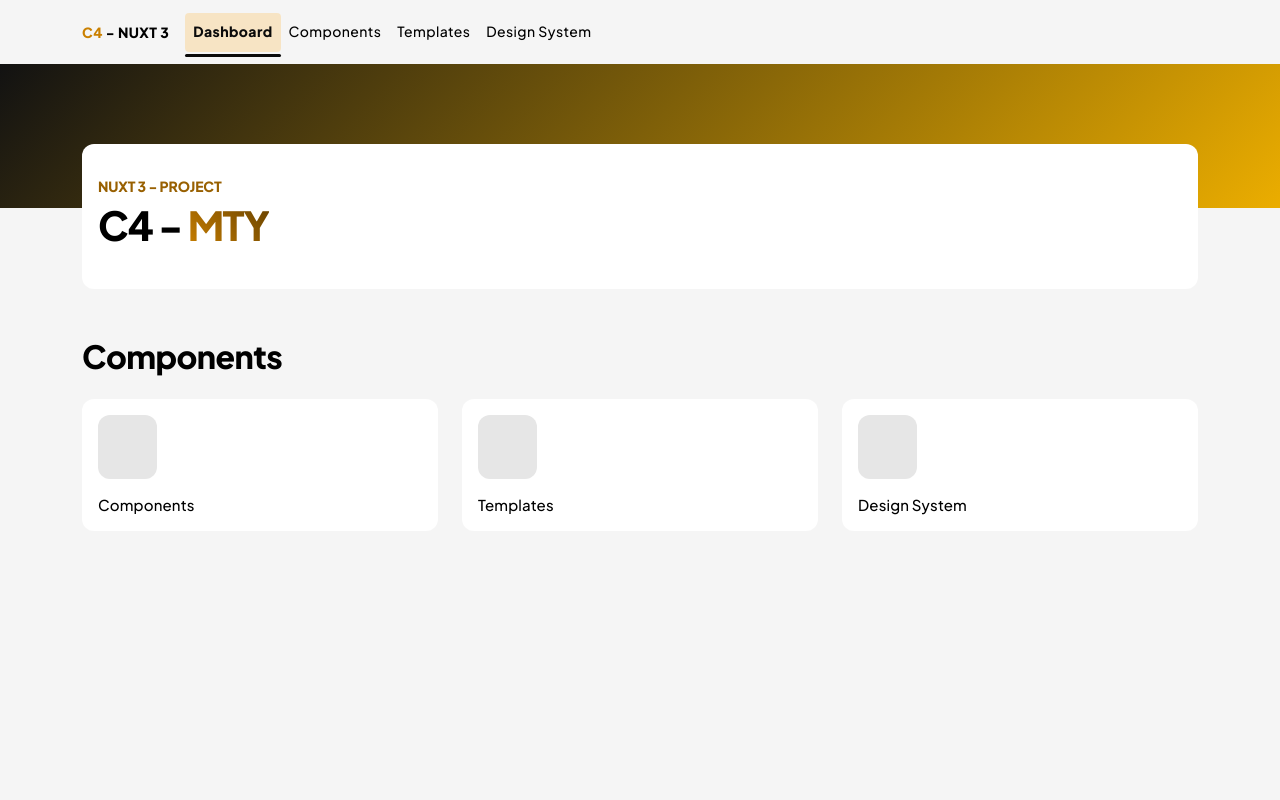
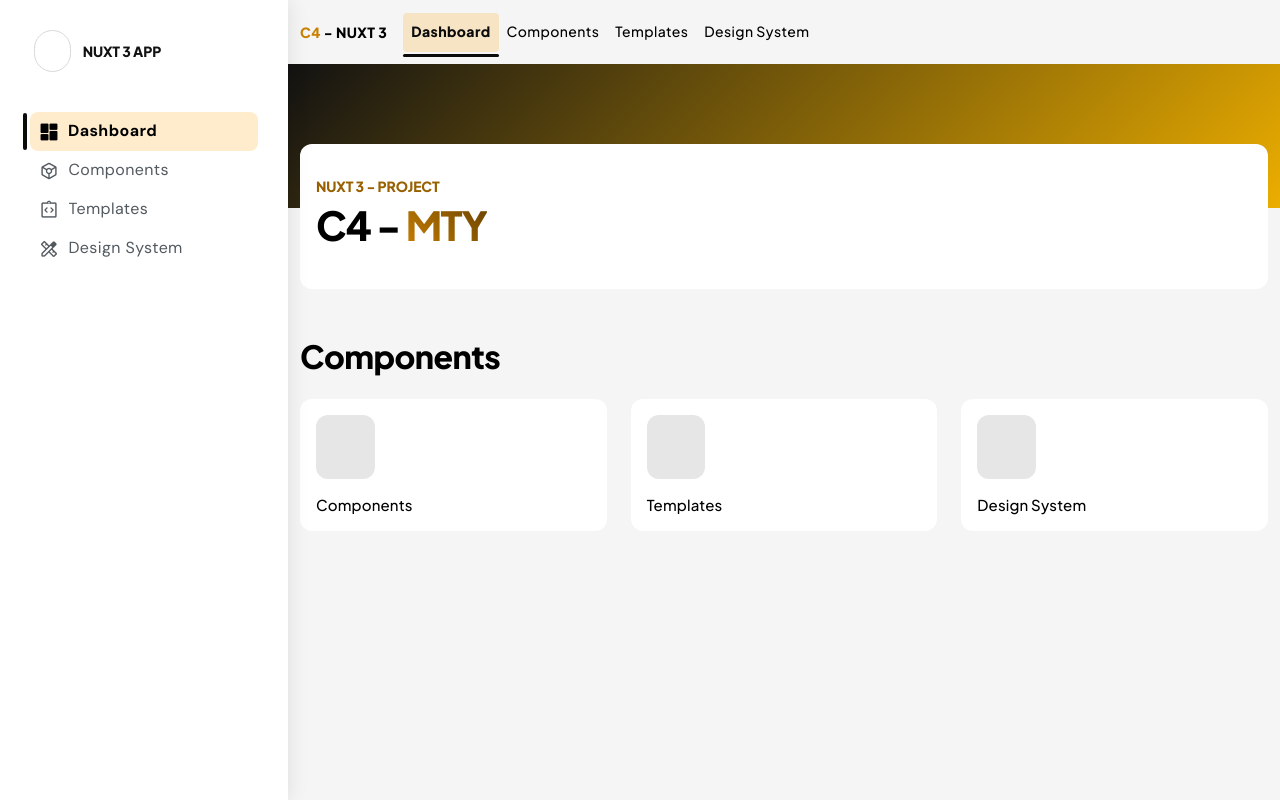
Before and after one commit to giancarlosgza/nuxt3-components-web-app, a Nuxt app: page / in a window 1280 px wide. Built offline with nearby package versions, Linux system fonts and the light colour scheme.

Commit message:
Added material symbols & fix scss classes

```diff
--- a/assets/scss/base/_icons.scss
+++ b/assets/scss/base/_icons.scss
@@ -2,6 +2,24 @@
 i.material-icons-outlined {
   vertical-align: middle;
   display: inline-flex;
+}
+
+// MATERIAL SYMBOLS STYLES
+.material-symbols-rounded {
+  display: inline-flex;
+  vertical-align: middle;
+  transition: $transition-ease-in-out;
+  font-variation-settings: 'FILL' 0,
+  'wght' 500,
+  'GRAD' 0,
+  'opsz' 48
+}
+
+.material-symbols-rounded-bold {
+  font-variation-settings: 'FILL' 1,
+  'wght' 700,
+  'GRAD' 0,
+  'opsz' 48
 }
 
 .icon-inverse {
--- a/assets/scss/base/_layout.scss
+++ b/assets/scss/base/_layout.scss
@@ -100,7 +100,7 @@
 /* Works on Firefox */
 * {
   scrollbar-width: thin;
-  scrollbar-color: var(--theme-surface-200) var(--theme-surface-outline);
+  scrollbar-color: var(--theme-surface-400) var(--theme-surface-outline);
 }
 
 /* Works on Chrome, Edge, and Safari */
@@ -110,7 +110,7 @@
 }
 
 *::-webkit-scrollbar-track {
-  background: var(--theme-surface-200);
+  background: var(--theme-surface-400);
 }
 
 *::-webkit-scrollbar-thumb {
--- a/assets/scss/base/_media.queries.scss
+++ b/assets/scss/base/_media.queries.scss
@@ -19,6 +19,42 @@
       grid-template-columns: repeat(8, 1fr);
     }
   }
+
+  .sidebar {
+    transform: translateX(-18rem);
+    width: calc(18rem / 2);
+
+    .sidebar-header {
+      .sidebar-toggle {
+        position: fixed;
+        top: .7rem;
+        left: 1rem;
+        transform: translateX(18rem);
+      }
+    }
+
+    & ~ main {
+      .content {
+        margin-left: 0;
+      }
+    }
+
+    &:has(.btn-check:checked) {
+      width: calc(18rem / 2);
+      transform: translateX(0);
+
+      .sidebar-toggle {
+        position: unset;
+        transform: unset;
+      }
+
+      & ~ main {
+        .content {
+          margin-left: 0;
+        }
+      }
+    }
+  }
 }
 
 @include m.media-query(600) {
--- a/assets/scss/base/_typography.scss
+++ b/assets/scss/base/_typography.scss
@@ -217,7 +217,7 @@
   }
 }
 
-.font-dm-sans {
+.font-jakarta-sans {
   font-family: $font-jakarta-sans !important;
 }
 
--- a/assets/scss/layout/_navbars.scss
+++ b/assets/scss/layout/_navbars.scss
@@ -6,7 +6,7 @@
   font-size: 14px;
   transition: $transition-cubic-bezier;
   box-shadow: $shadow-0dp;
-  z-index: 999;
+  z-index: 998;
 
   a {
     color: var(--theme-on-primary);
--- a/assets/scss/layout/_sidebars.scss
+++ b/assets/scss/layout/_sidebars.scss
@@ -1,6 +1,3 @@
-/* ---------------------------------------------------
-    SIDEBAR
------------------------------------------------------ */
 .sidebar {
   display: block;
   position: fixed;
@@ -13,7 +10,7 @@
   color: var(--theme-on-primary);
   box-shadow: $shadow-md;
   //border-right: 1px solid var(--theme-default-active);
-  transition: .2s ease-in-out;
+  transition: $transition-ease-in-out;
   z-index: 999;
   padding: 20px;
 
@@ -95,16 +92,25 @@
         background-color: scale-color($primary, $alpha: -90%) !important;
       }
 
+      .material-symbols-rounded {
+        margin-right: .3rem;
+        font-size: 20px;
+      }
+
       &.router-link-active, &.router-link-exact-active {
         font-weight: $fw-800;
         color: var(--theme-primary-contrast);
         background-color: scale-color($primary, $alpha: -85%) !important;
       }
 
-      &:has(.nav-link.active) {
+      &:has(.nav-link.active, .router-link-exact-active) {
         font-weight: $fw-800;
         color: var(--theme-primary-contrast);
         background: rgba(var(--theme-secondary-rgba), 20%) !important;
+
+        .material-symbols-rounded {
+          @extend .material-symbols-rounded-bold;
+        }
 
         &:before {
           content: '';
@@ -165,9 +171,10 @@
 
       .sidebar-body {
         .sidebar-item {
-          text-align: center;
-
           .nav-link {
+            display: flex;
+            flex-direction: column;
+            align-items: center;
             font-size: 12px;
           }
         }
--- a/assets/scss/main.scss
+++ b/assets/scss/main.scss
@@ -1,3 +1,4 @@
+// CODENAME: KYBER DESIGN SYSTEM
 @import "abstracts/variables";
 @import "abstracts/functions";
 
--- a/components/TheSidebar.vue
+++ b/components/TheSidebar.vue
@@ -1,6 +1,46 @@
 <template>
-  <div>
-
+  <div class="sidebar">
+    <div class="sidebar-content">
+      <div class="sidebar-header">
+        <div class="sidebar-toggle">
+          <input id="btn-check"
+                 type="checkbox"
+                 class="btn-check"
+                 autocomplete="off">
+          <label class="btn btn-chip p-2 my-0"
+                 for="btn-check">
+            <i class="material-icons-outlined">&#xe9bd;</i>
+          </label>
+        </div>
+        <a class="overline ms-2" href="/">Nuxt 3 App</a>
+      </div>
+      <div class="sidebar-body">
+        <div class="sidebar-item">
+          <NuxtLink to="/" class="nav-link">
+            <i class="material-symbols-rounded">&#xe871;</i>
+            Dashboard
+          </NuxtLink>
+        </div>
+        <div class="sidebar-item">
+          <NuxtLink to="/components" class="nav-link">
+            <i class="material-symbols-rounded">&#xea25;</i>
+            Components
+          </NuxtLink>
+        </div>
+        <div class="sidebar-item">
+          <NuxtLink to="/templates" class="nav-link">
+            <i class="material-symbols-rounded">&#xef54;</i>
+            Templates
+          </NuxtLink>
+        </div>
+        <div class="sidebar-item">
+          <NuxtLink to="/design-system" class="nav-link">
+            <i class="material-symbols-rounded">&#xf10a;</i>
+            Design System
+          </NuxtLink>
+        </div>
+      </div>
+    </div>
   </div>
 </template>
 
--- a/layouts/default.vue
+++ b/layouts/default.vue
@@ -1,7 +1,12 @@
 <template>
   <div>
-    <TheNavbar/>
-    <slot/>
+    <TheSidebar/>
+    <main>
+      <div class="content">
+        <TheNavbar/>
+        <slot/>
+      </div>
+    </main>
   </div>
 </template>
 
--- a/nuxt.config.ts
+++ b/nuxt.config.ts
@@ -18,6 +18,10 @@
                 {
                     rel: 'stylesheet',
                     href: 'https://fonts.googleapis.com/css2?family=Material+Icons&family=Material+Icons+Outlined'
+                },
+                {
+                    rel: 'stylesheet',
+                    href: 'https://fonts.googleapis.com/css2?family=Material+Symbols+Rounded:opsz,wght,FILL,GRAD@20..48,100..700,0..1,-50..200'
                 }
             ]
         },
```
